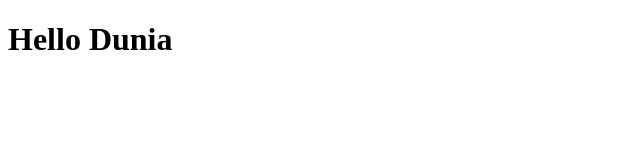
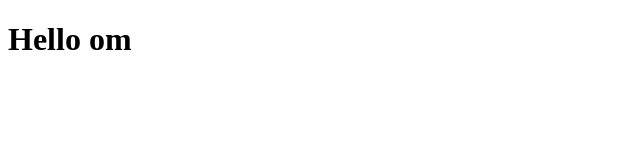
Before and after one commit to Jackson-Balao/Jackson-Balao, a plain HTML site: page index.html in a window 1280 px wide. Shown: the whole page, without its empty margins (0-640 px from the left). Drawn offline with Linux system fonts and the light colour scheme.

Commit message:
mengganti h1 index.html

```diff
--- a/index.html
+++ b/index.html
@@ -5,6 +5,6 @@
 	<link rel="stylesheet" type="text/css" href="style.css">
 </head>
 <body>
-		<h1>Hello Dunia</h1>
+		<h1>Hello om</h1>
 </body>
 </html>
```
